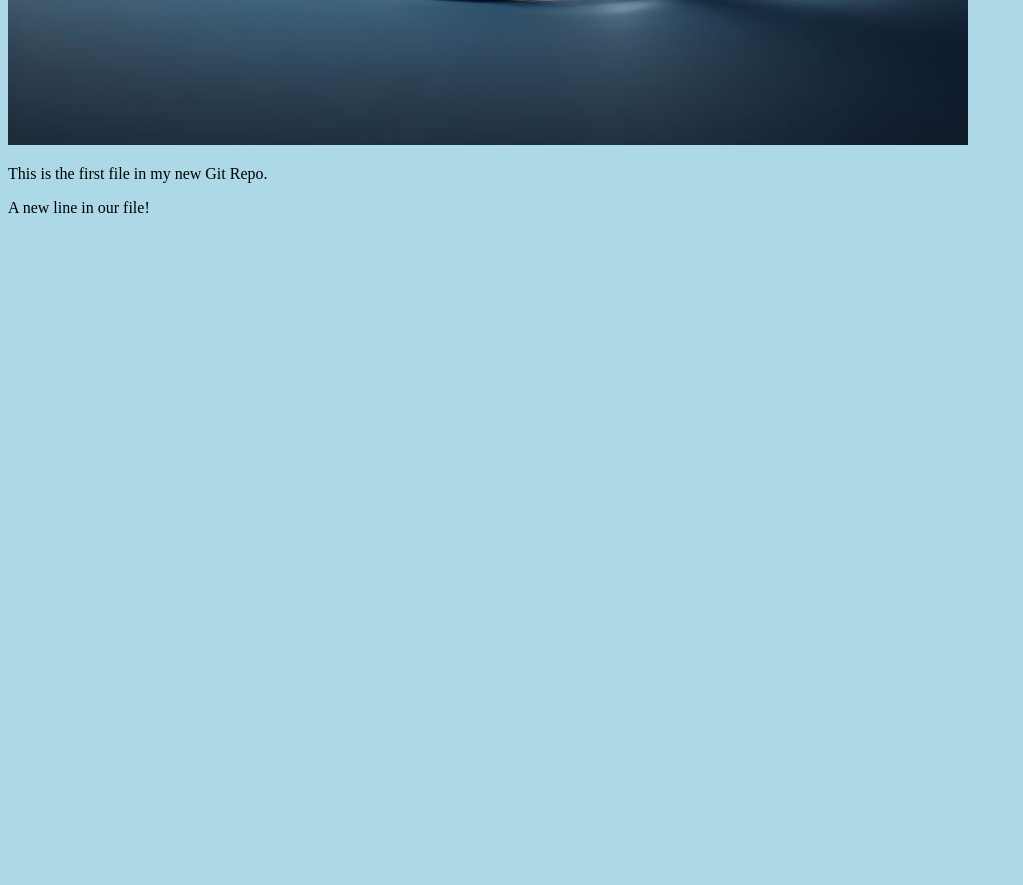
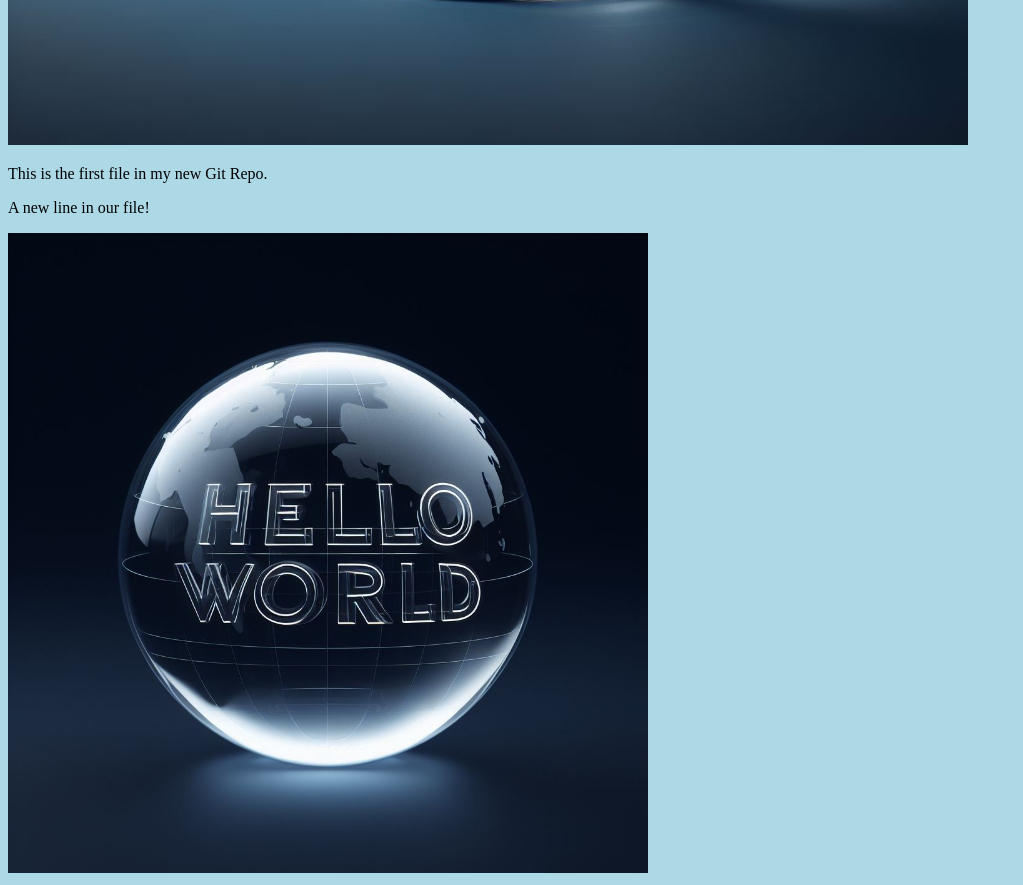
Before and after one commit to hepzdel/hello-world, a plain HTML site: page index.html in a window 1280 px wide. Shown: the part 895-1780 px from the top of the page, without its empty margins (0-1023 px from the left). Before the commit the page ends 1128 px from the top, so only its background shows below. Drawn offline with Linux system fonts and the light colour scheme; files whose address does not match are found by name.

Commit message:
added new image

```diff
--- a/index.html
+++ b/index.html
@@ -13,6 +13,7 @@
     style="width:100%;max-width:960px"></div>
 <p>This is the first file in my new Git Repo.</p>
 <p>A new line in our file!</p>
+<div><img src="C:\Users\moses\Desktop\NOTE\skyline class\MyProject\img_hello_git.jpg" alt="Hello Git" style="width:100%;max-width:640px"></div>
 
 </body>
 </html>
```
Also changed, not shown: img_hello_git.jpg (added).
